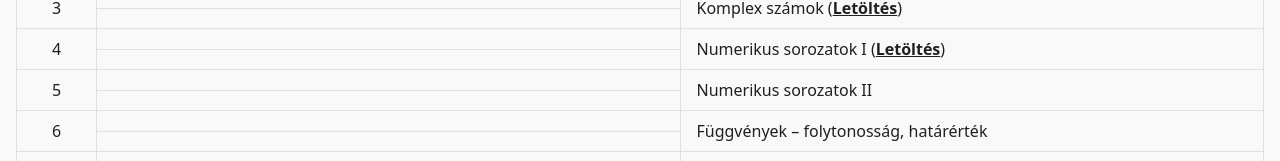
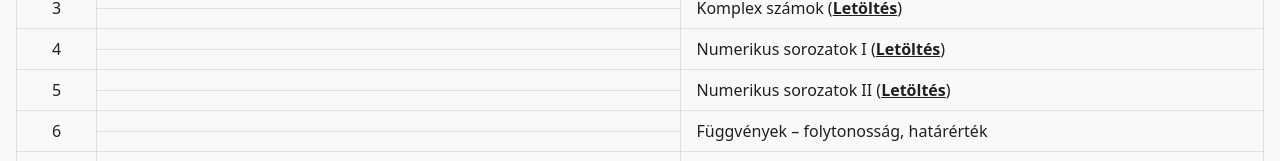
Before and after one commit to szilagyi-math/notes, a Next.js app: page /subjects/G1 in a window 1280 px wide. Shown: the part 546-707 px from the top of the page. Built offline with nearby package versions, Linux system fonts and the light colour scheme.

Commit message:
Add G1 P5 link

```diff
--- a/content/G1-practises/config.yml
+++ b/content/G1-practises/config.yml
@@ -13,3 +13,6 @@ root_files:
   - source: 04.tex
     target: G1-gyak-04
     display_name: G1 4. gyakorlat
+  - source: 05.tex
+    target: G1-gyak-05
+    display_name: G1 5. gyakorlat
--- a/src/components/table/lecture-table/G1-data.ts
+++ b/src/components/table/lecture-table/G1-data.ts
@@ -49,6 +49,7 @@ const G1Data: Week[] = [
       '',
     ],
     practice: 'Numerikus sorozatok II',
+    practiceLink: '/downloads/G1-gyak-05.pdf',
   },
   {
     week: '6',
```
